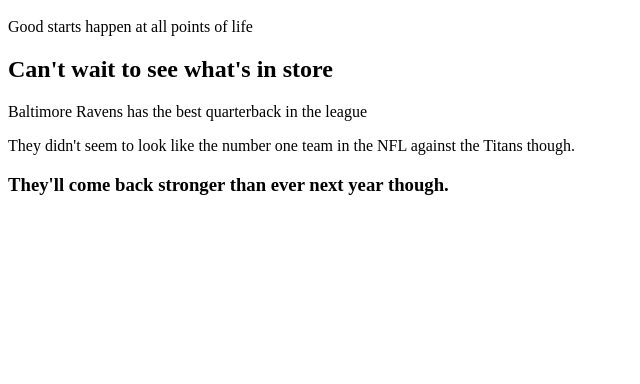
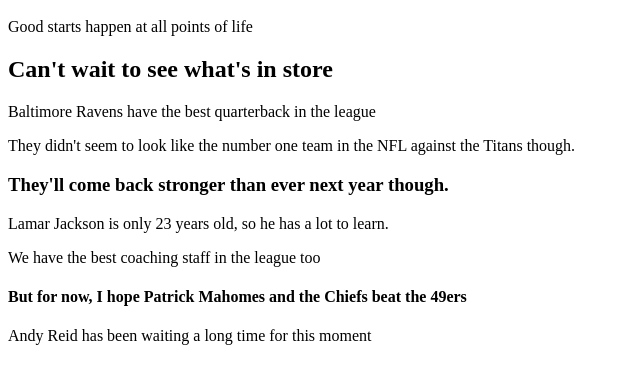
Before and after one commit to omarch06/omarch06.github.io, a plain HTML site: page index.html in a window 1280 px wide. Shown: the part 48-432 px from the top of the page, without its empty margins (0-640 px from the left). Drawn offline with Linux system fonts and the light colour scheme.

Commit message:
Update index.html

```diff
--- a/index.html
+++ b/index.html
@@ -1,6 +1,10 @@
 <h1>This is my humble beginning</h1>
 <p>Good starts happen at all points of life</p>
 <h2>Can't wait to see what's in store</h2>
-<p>Baltimore Ravens has the best quarterback in the league</p>
+<p>Baltimore Ravens have the best quarterback in the league</p>
 <p2>They didn't seem to look like the number one team in the NFL against the Titans though.</p2>
 <h3>They'll come back stronger than ever next year though.</h3>
+<p> Lamar Jackson is only 23 years old, so he has a lot to learn.</p>
+<p2>We have the best coaching staff in the league too</p2>
+<h4>But for now, I hope Patrick Mahomes and the Chiefs beat the 49ers</h4>
+<p>Andy Reid has been waiting a long time for this moment</p>
```
